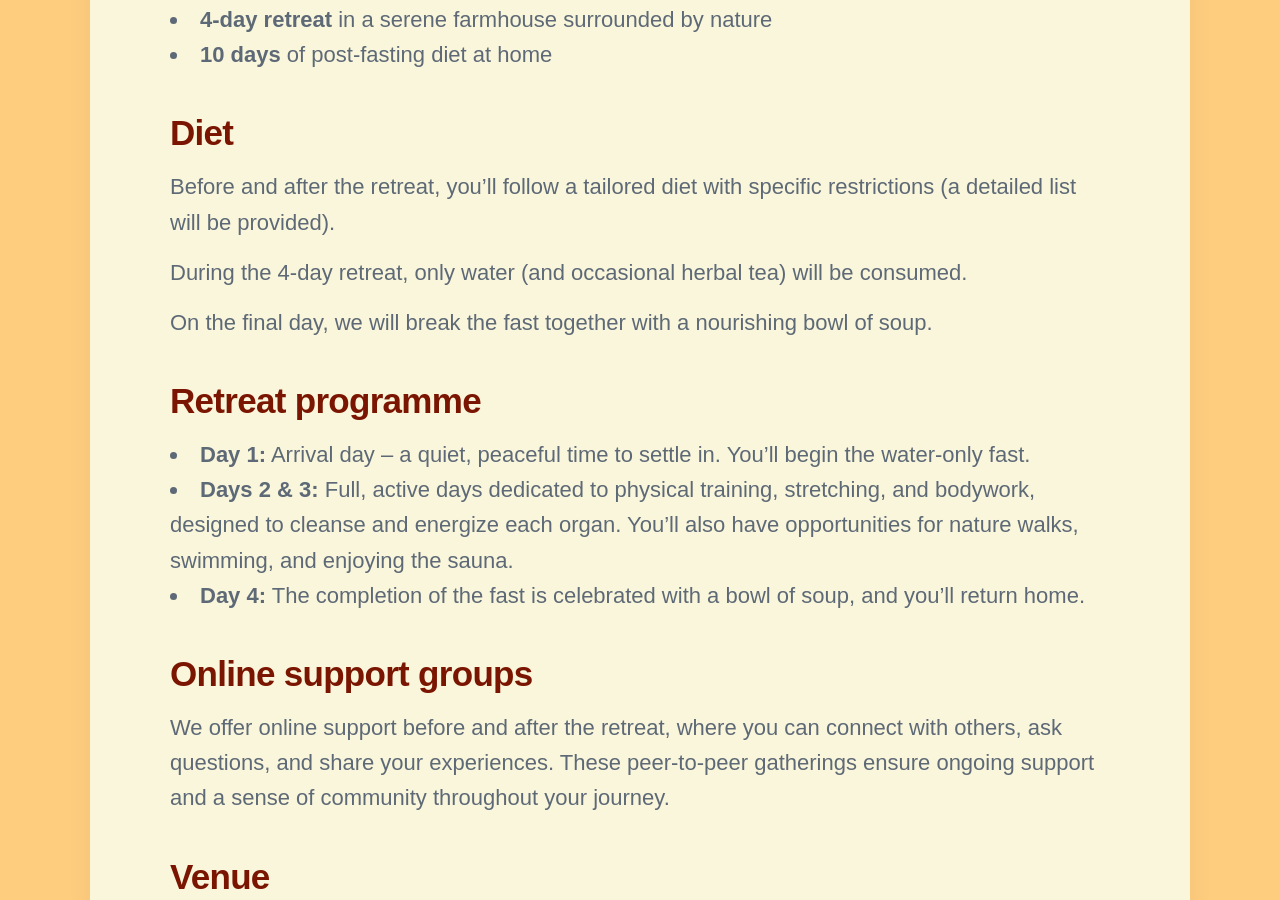
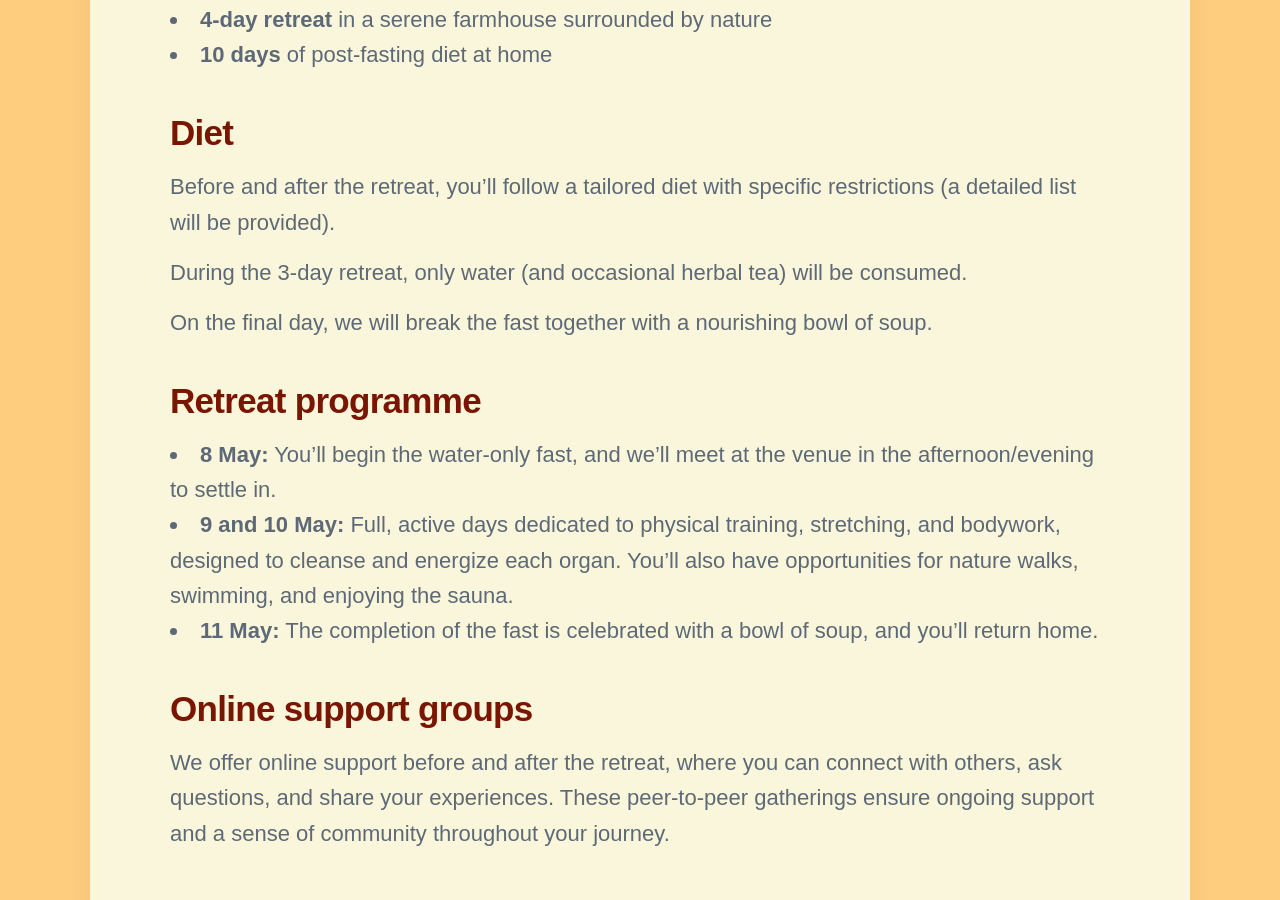
Before and after one commit to threekeytherapy/threekeytherapy.com, a Jekyll site: the page built from _workshops/fast-retreat.md, in a window 1280 px wide and 900 px high, scrolled down 2840 px. Built offline with Jekyll 4.4.1, drawn with Linux system fonts in a browser that asks for light colours; nearby versions of some CDN libraries; some web fonts are replaced; some of the changed text lies outside the part shown.

Commit message:
clarify dates

```diff
--- a/_workshops/fast-retreat.md
+++ b/_workshops/fast-retreat.md
@@ -12,7 +12,7 @@ redirects_from:
 
 ## A deep reset for both your body and mind
 
-A Manuvision fast combines 20 days of cleansing diet with a 4 day fasting retreat, including extensive body work, training and massage.
+A Manuvision fast combines 20 days of cleansing diet with a 3 day fasting retreat, including extensive body work, training and massage.
 
 The fast will be led by [Steffen Lundgaard](https://manuvision.es/en/steffen-en/), who has been facilitating fast retreats for over 15 years.
 
@@ -57,15 +57,15 @@ What it can do really depends on what is blocked in your system.
 
 Before and after the retreat, you'll follow a tailored diet with specific restrictions (a detailed list will be provided).
 
-During the 4-day retreat, only water (and occasional herbal tea) will be consumed.
+During the 3-day retreat, only water (and occasional herbal tea) will be consumed.
 
 On the final day, we will break the fast together with a nourishing bowl of soup.
 
 ## Retreat programme
 
-- **Day 1:** Arrival day – a quiet, peaceful time to settle in. You'll begin the water-only fast.
-- **Days 2 & 3:** Full, active days dedicated to physical training, stretching, and bodywork, designed to cleanse and energize each organ. You'll also have opportunities for nature walks, swimming, and enjoying the sauna.
-- **Day 4:** The completion of the fast is celebrated with a bowl of soup, and you'll return home.
+- **8 May:** You'll begin the water-only fast, and we'll meet at the venue in the afternoon/evening to settle in.
+- **9 and 10 May:** Full, active days dedicated to physical training, stretching, and bodywork, designed to cleanse and energize each organ. You'll also have opportunities for nature walks, swimming, and enjoying the sauna.
+- **11 May:** The completion of the fast is celebrated with a bowl of soup, and you'll return home.
 
 ## Online support groups
 
```
